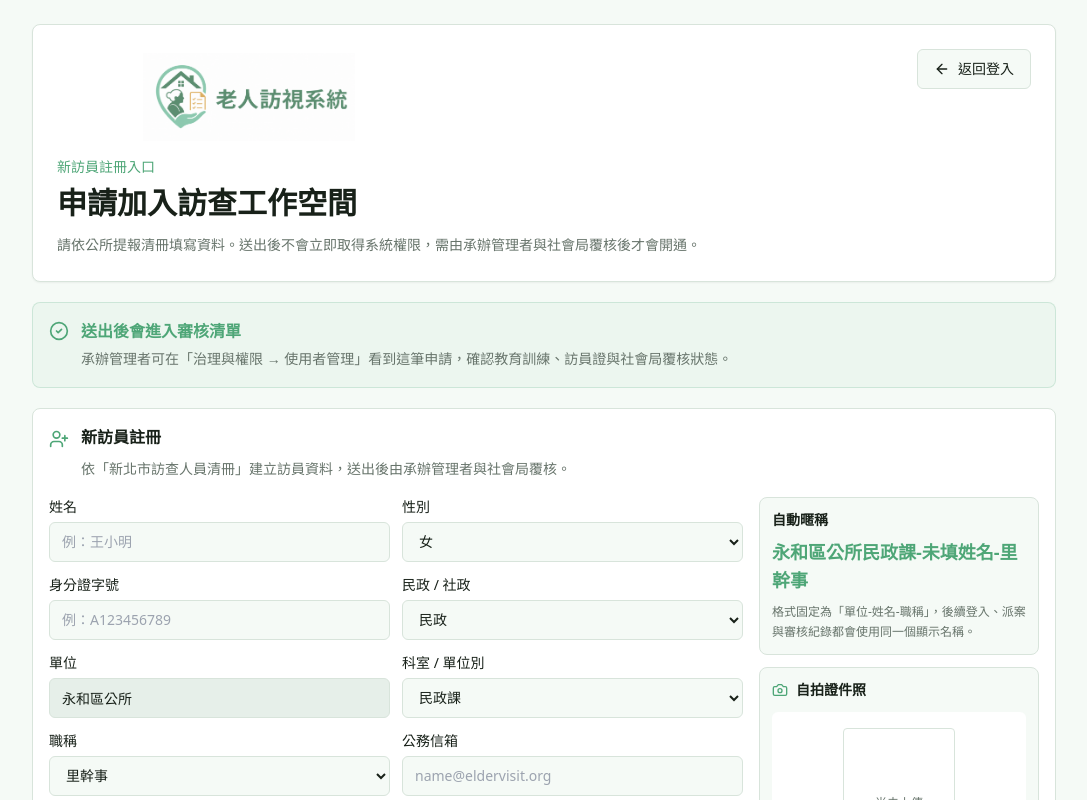
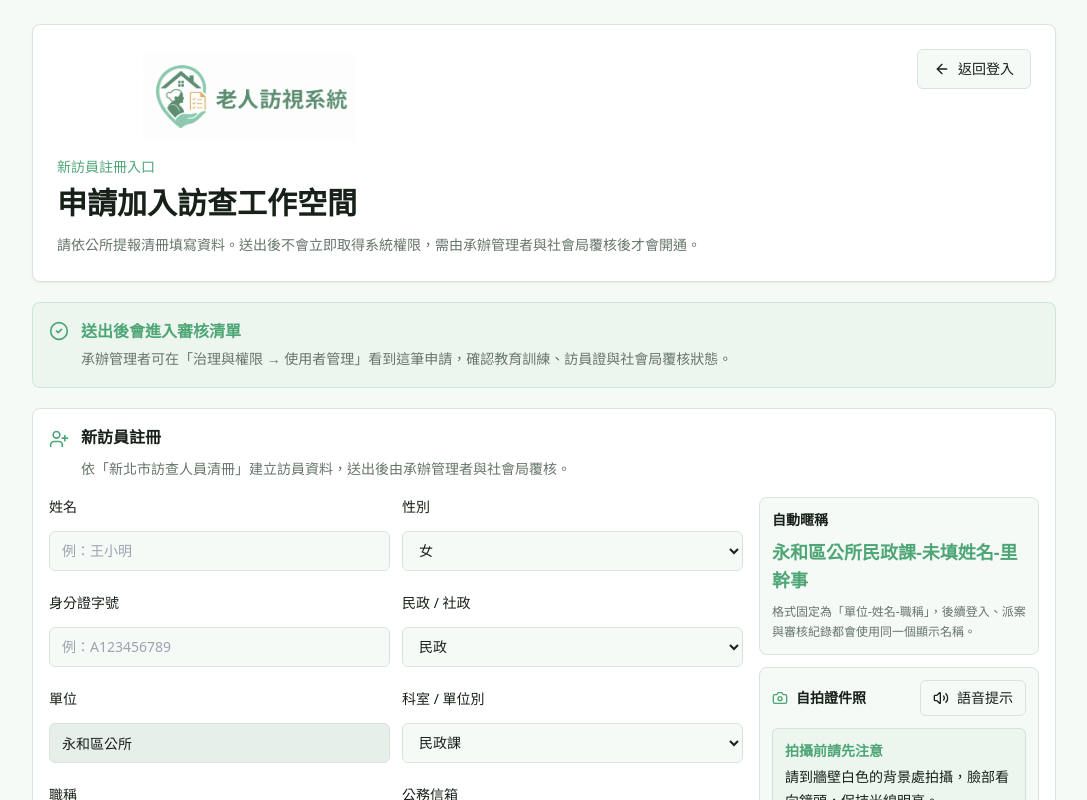
Before and after one commit to chatgptcjcu-boop/Elder-Visit-Platform, a Next.js app: page /register in a window 1280 px wide. Shown: the top 800 px of the page, without its empty margins (96-1183 px from the left). Built offline with nearby package versions, Linux system fonts and the light colour scheme.

Commit message:
Add headshot voice guidance

```diff
--- a/components/workspace/users-panel.tsx
+++ b/components/workspace/users-panel.tsx
@@ -2,7 +2,7 @@
 
 import { useEffect, useState } from "react";
 import type { ReactNode } from "react";
-import { Camera, CheckCircle2, IdCard, Plus, Save, Trash2, UserPlus, XCircle } from "lucide-react";
+import { Camera, CheckCircle2, IdCard, Plus, Save, Trash2, UserPlus, Volume2, XCircle } from "lucide-react";
 import { useCan } from "@/components/auth/permission-provider";
 import { Button } from "@/components/ui/button";
 import { workspaceRoles } from "@/lib/domain/permissions";
@@ -373,6 +373,7 @@ export function VisitorRegistrationForm({
   const [headshotProcessing, setHeadshotProcessing] = useState(false);
   const [headshotMessage, setHeadshotMessage] = useState<string | null>(null);
   const displayName = createVisitorDisplayName(form);
+  const headshotInstruction = "請到牆壁白色的背景處拍攝，臉部看向鏡頭，保持光線明亮。";
   const canSubmit = Boolean(
     form.fullName.trim() &&
       form.email.trim() &&
@@ -428,6 +429,19 @@ export function VisitorRegistrationForm({
     } finally {
       setHeadshotProcessing(false);
     }
+  }
+
+  function speakHeadshotInstruction() {
+    if (typeof window === "undefined" || !("speechSynthesis" in window)) {
+      setHeadshotMessage("此瀏覽器不支援語音播放，請依畫面文字提示拍攝。");
+      return;
+    }
+
+    window.speechSynthesis.cancel();
+    const utterance = new SpeechSynthesisUtterance(headshotInstruction);
+    utterance.lang = "zh-TW";
+    utterance.rate = 0.92;
+    window.speechSynthesis.speak(utterance);
   }
 
   async function submit() {
@@ -629,9 +643,19 @@ export function VisitorRegistrationForm({
           </div>
 
           <div className="rounded-lg border bg-background p-3">
-            <div className="flex items-center gap-2">
-              <Camera className="h-4 w-4 text-primary" />
-              <p className="text-sm font-semibold">自拍證件照</p>
+            <div className="flex items-center justify-between gap-2">
+              <div className="flex items-center gap-2">
+                <Camera className="h-4 w-4 text-primary" />
+                <p className="text-sm font-semibold">自拍證件照</p>
+              </div>
+              <Button type="button" variant="outline" size="sm" onClick={speakHeadshotInstruction}>
+                <Volume2 className="h-4 w-4" />
+                語音提示
+              </Button>
+            </div>
+            <div className="mt-3 rounded-md border border-primary/20 bg-primary/5 p-3">
+              <p className="text-sm font-semibold text-primary">拍攝前請先注意</p>
+              <p className="mt-1 text-sm leading-6 text-foreground">{headshotInstruction}</p>
             </div>
             <div className="mt-3 rounded-md bg-white p-4">
               <div className="mx-auto aspect-[3/4] w-28 overflow-hidden rounded border bg-white">
```
